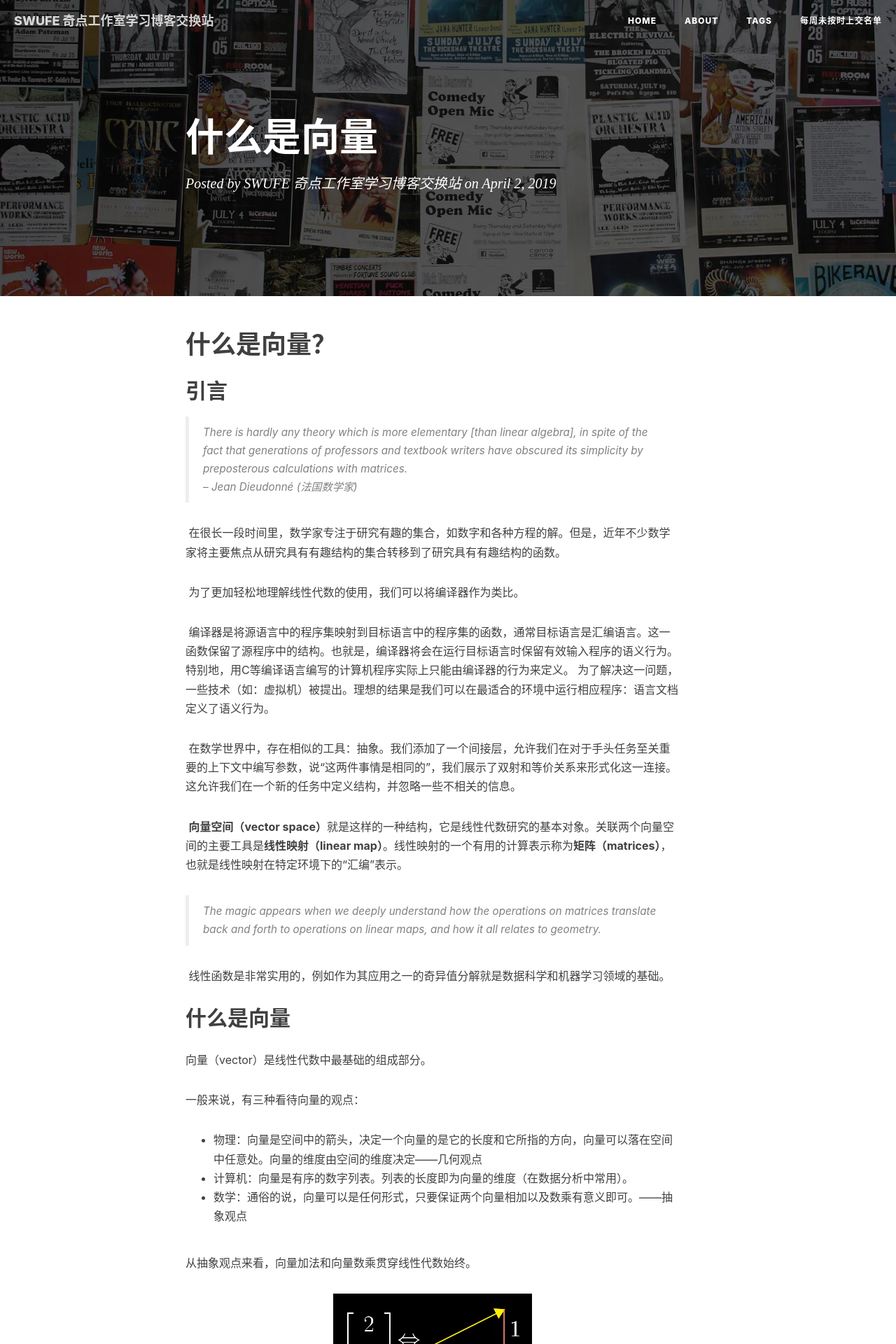
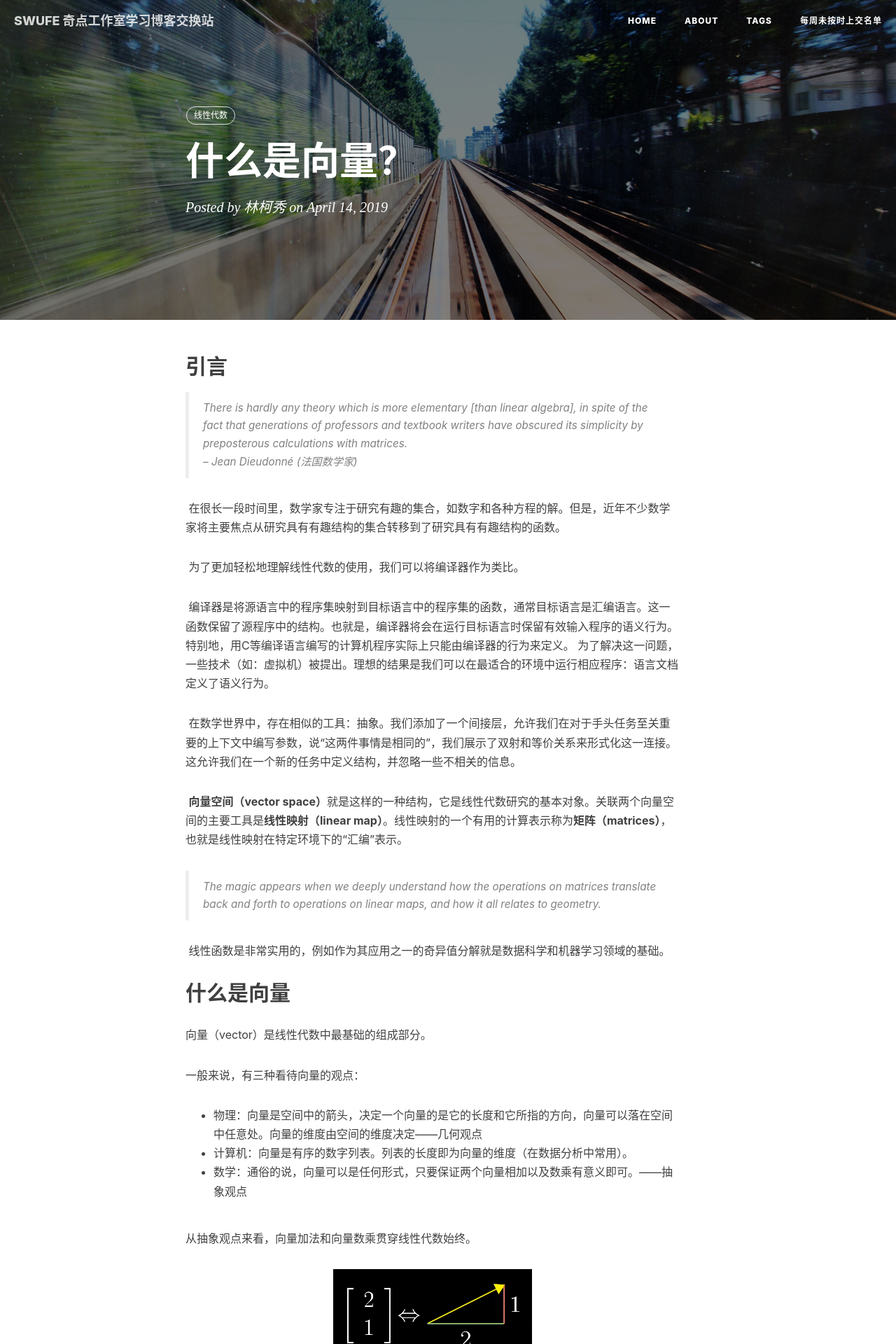
Before and after one commit to wjy990706/Blog-Share, a Jekyll site: the page built from _posts/2019-04-14-什么是向量.md, in a window 1280 px wide. Shown: the top 1920 px of the page at 70% size. Built offline with Jekyll 4.4.1, drawn with Linux system fonts in a browser that asks for light colours; nearby versions of some CDN libraries; our own code applies the rules of GitHub Pages for plain Markdown files; comment, search, counter and statistics services are not loaded.

```diff
--- a/_posts/2019-04-02-什么是向量.md
+++ b/_posts/2019-04-14-什么是向量.md
@@ -1,4 +1,12 @@
-# 什么是向量？
+---
+layout:     post
+title:      "什么是向量？"
+date:       2019-04-14
+author:     "林柯秀"
+header-img: "img/post-bg-2015.jpg"
+tags:
+    - 线性代数
+---
 
 ## 引言
 
```
